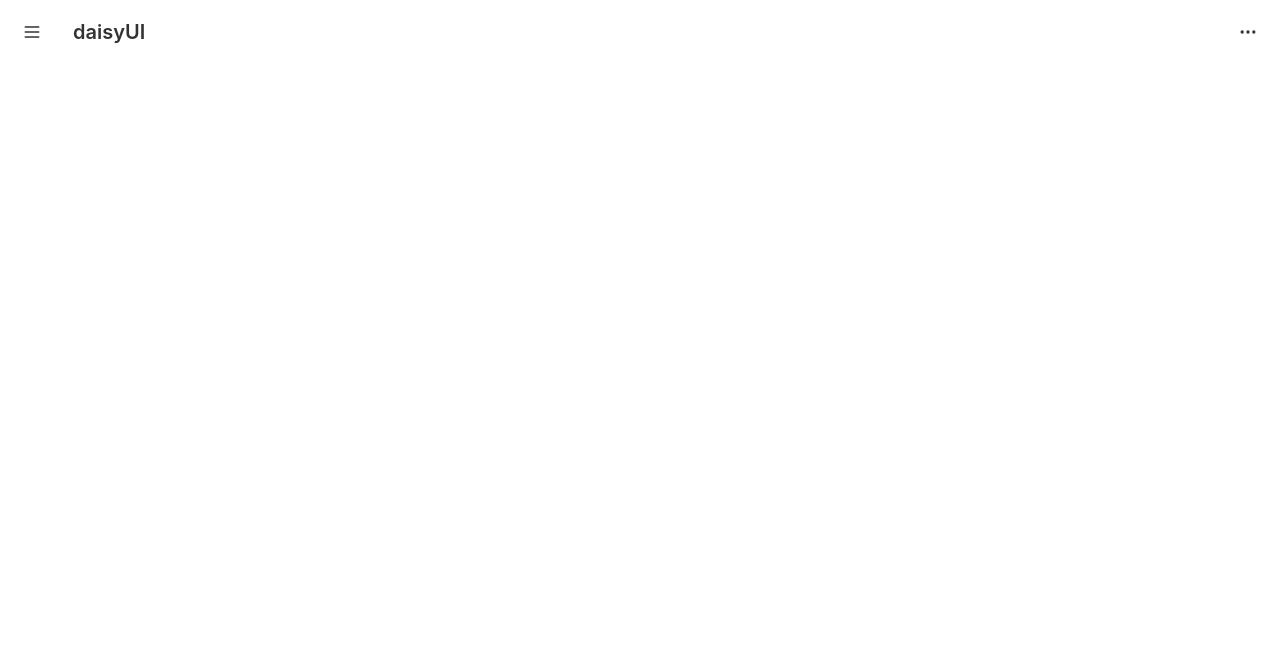
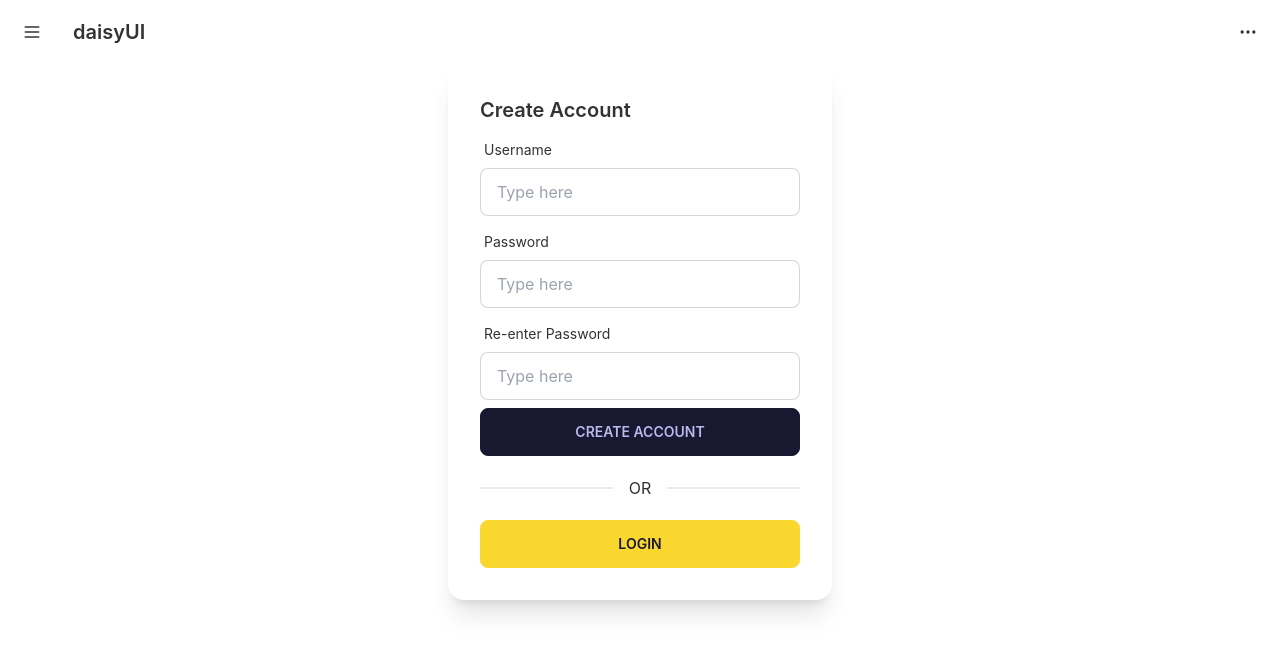
Before and after one commit to rich-f-p/trap-talk, a React (Create React App) app in the folder main/client/: page /createAccount in a window 1280 px wide. Shown: the top 654 px of the page. Built offline with nearby package versions, Linux system fonts and the light colour scheme.

Commit message:
fixing create account form

```diff
--- a/main/client/src/components/CreateAccountForm.js
+++ b/main/client/src/components/CreateAccountForm.js
@@ -42,20 +42,18 @@ const CreateUserForm = () => {
   };
 
   return (
-        <div id="signup-form" className="w-full justify-center hidden mt-50">
-            <div className="card w-96 bg-base-100 shadow-xl">
+        <div id="login-form" className="w-full flex justify-center mt-50">
+            <div className="card w-96 bg-base-100 shadow-xl flex justify-center">
                 <div className="card-body">
-                    <h2 className="card-title">Sign-Up</h2>
+                    <h2 className="card-title">Create Account</h2>
                     <div className="form-control w-full max-w-xs">
                         <label className="label">
                             <span className="label-text">Username</span>
                         </label>
                         <input
+                            id="username-login"
                             type="text"
                             placeholder="Type here"
-                        onChange={handleInputChange}
-                        value={userFormData.username}
-                        required
                             className="input input-bordered w-full max-w-xs"
                         />
                     </div>
@@ -64,21 +62,29 @@ const CreateUserForm = () => {
                             <span className="label-text">Password</span>
                         </label>
                         <input
+                            id="password-login"
                             type="password"
                             placeholder="Type here"
-                        onChange={handleInputChange}
-                        value={userFormData.password}
-                        required
-                        className="input input-bordered w-full max-w-xs"/>
+                            className="input input-bordered w-full max-w-xs"
+                        />
+                    </div>
+                    <div className="form-control w-full max-w-xs">
+                        <label className="label">
+                            <span className="label-text">Re-enter Password</span>
+                        </label>
+                        <input
+                            id="password-login"
+                            type="password"
+                            placeholder="Type here"
+                            className="input input-bordered w-full max-w-xs"
+                        />
                     </div>
                     <div className="card-actions">
-                        <button className="btn btn-primary" id="main-create-btn" onClick={() => handleFormSubmit()}
-                        disabled={!(userFormData.username && userFormData.password)}
-                        type='submit'
-                        variant='success'
-                        >Create Account</button>
+                        <button className="btn btn-neutral w-full"
+                            id="main-create-btn">
+                        Create Account</button>
                         <div className="divider w-full">OR</div>
-                        <button id="login-btn" className="btn btn-secondary w-full" as={Link} to='/login'>Login</button>
+                        <button id="login-btn" className="btn btn-secondary w-full">Login</button>
                     </div>
                 </div>
             </div>
```
Lines whose indentation alone changed are shown as unchanged.
